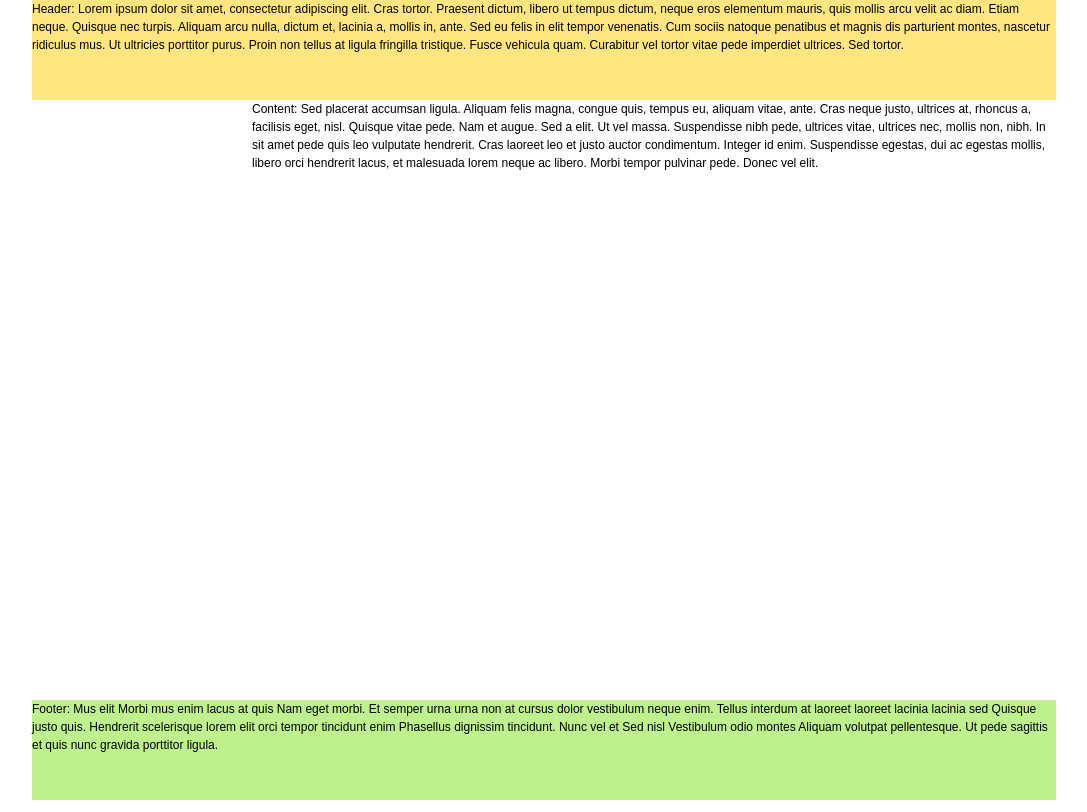
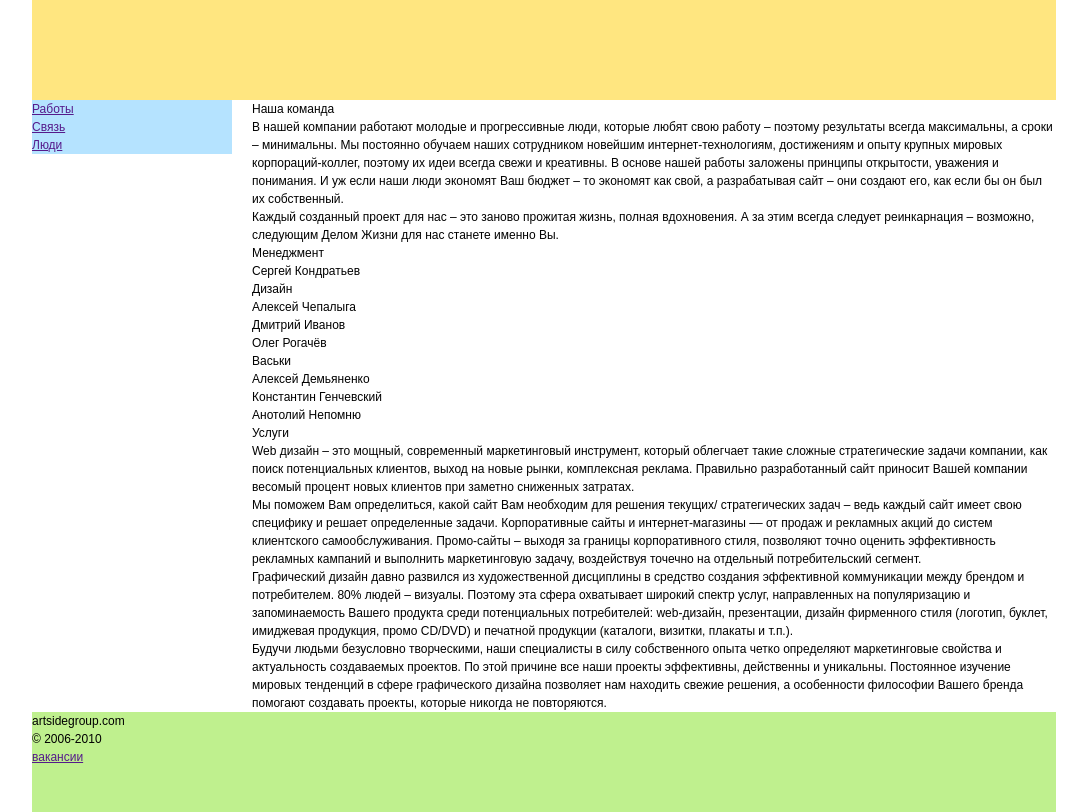
Before and after one commit to tomachen/frontend-ui-artside, a website: page src/index.html in a window 1280 px wide. Shown: the whole page, without its empty margins (96-1183 px from the left). Drawn offline with Linux system fonts and the light colour scheme.

Commit message:
добавила текст в index.html

```diff
--- a/src/index.html
+++ b/src/index.html
@@ -12,18 +12,52 @@
 	<div class="wrapper">
 
 		<header class="header">
-			<strong>Header:</strong> Lorem ipsum dolor sit amet, consectetur adipiscing elit. Cras tortor. Praesent dictum, libero ut tempus dictum, neque eros elementum mauris, quis mollis arcu velit ac diam. Etiam neque. Quisque nec turpis. Aliquam arcu nulla, dictum et, lacinia a, mollis in, ante. Sed eu felis in elit tempor venenatis. Cum sociis natoque penatibus et magnis dis parturient montes, nascetur ridiculus mus. Ut ultricies porttitor purus. Proin non tellus at ligula fringilla tristique. Fusce vehicula quam. Curabitur vel tortor vitae pede imperdiet ultrices. Sed tortor.
+
 		</header>
 		<!-- .header-->
 			<div class="middle">
 
 			<div class="container">
 				<main class="content">
-					<strong>Content:</strong> Sed placerat accumsan ligula. Aliquam felis magna, congue quis, tempus eu, aliquam vitae, ante. Cras neque justo, ultrices at, rhoncus a, facilisis eget, nisl. Quisque vitae pede. Nam et augue. Sed a elit. Ut vel massa. Suspendisse nibh pede, ultrices vitae, ultrices nec, mollis non, nibh. In sit amet pede quis leo vulputate hendrerit. Cras laoreet leo et justo auctor condimentum. Integer id enim. Suspendisse egestas, dui ac egestas mollis, libero orci hendrerit lacus, et malesuada lorem neque ac libero. Morbi tempor pulvinar pede. Donec vel elit.
+					<h1>Наша команда</h1>
+					<p>В нашей компании работают молодые и прогрессивные люди, которые любят свою работу – поэтому результаты всегда максимальны, а сроки – минимальны. Мы постоянно обучаем наших сотрудником новейшим интернет-технологиям, достижениям и опыту крупных мировых корпораций-коллег, поэтому их идеи всегда свежи и креативны.  В основе нашей работы заложены принципы открытости, уважения и понимания. И уж если наши люди экономят Ваш бюджет – то экономят как свой, а разрабатывая сайт – они создают его, как если бы он был их собственный.</p>
+					<p>Каждый созданный проект для нас – это заново прожитая жизнь, полная вдохновения. А за этим всегда следует реинкарнация – возможно, следующим Делом Жизни для нас станете именно Вы.</p>
+					 <div class="column first">
+						 	<ul>Менеджмент
+						 		<li>Сергей Кондратьев</li>
+						 	</ul>
+					 </div>
+					 <div class="column second">
+						 	<ul>Дизайн
+						 		<li>Алексей Чепалыга</li>
+								<li>Дмитрий Иванов</li>
+								<li>Олег Рогачёв</li>
+						 	</ul>
+					 </div>
+					 <div class="column third">
+						 	<ul>Васьки
+								 <li>Алексей Демьяненко</li>
+								 <li>Константин Генчевский</li>
+								 <li>Анотолий Непомню</li>
+					 		</ul>
+					 </div>
+					 <h1>Услуги</h1>
+					 <p><strong>Web дизайн</strong> – это мощный, современный маркетинговый инструмент, который облегчает такие сложные стратегические задачи компании, как поиск потенциальных клиентов, выход на новые рынки, комплексная реклама. Правильно разработанный сайт приносит Вашей компании весомый процент новых клиентов при заметно сниженных затратах.</p>
+					 <p>Мы поможем Вам определиться, какой сайт Вам необходим для решения текущих/ стратегических задач – ведь каждый сайт имеет свою специфику и решает определенные задачи. Корпоративные сайты и  интернет-магазины –– от продаж и рекламных акций до систем клиентского самообслуживания. Промо-сайты – выходя за границы корпоративного стиля, позволяют точно оценить эффективность рекламных кампаний и выполнить маркетинговую задачу, воздействуя точечно на отдельный потребительский сегмент.</p>
+						<p><strong>Графический дизайн</strong> давно развился из художественной дисциплины в средство создания эффективной коммуникации между брендом и потребителем. 80% людей – визуалы. Поэтому эта сфера охватывает широкий спектр услуг, направленных на популяризацию и запоминаемость Вашего продукта среди потенциальных потребителей: web-дизайн, презентации, дизайн фирменного стиля (логотип, буклет, имиджевая продукция, промо CD/DVD) и печатной продукции (каталоги, визитки, плакаты и т.п.).</p>
+						<p>Будучи людьми безусловно творческими, наши специалисты в силу собственного опыта четко определяют маркетинговые свойства и актуальность создаваемых проектов. По этой причине все наши проекты эффективны, действенны и уникальны. Постоянное изучение мировых тенденций в сфере графического дизайна позволяет нам находить свежие решения, а особенности философии Вашего бренда помогают создавать проекты, которые никогда не повторяются.</p>
 				</main><!-- .content -->
 			</div><!-- .container-->
 
 			<aside class="left-sidebar">
+				<nav class="navigation-list">
+					<ul>
+						<li><a href="">Работы</a></li>
+						<li><a href="">Связь</a></li>
+						<li><a href="">Люди</a></li>
+					</ul>
+
+				</nav>
 
 			</aside><!-- .left-sidebar -->
 
@@ -32,7 +66,14 @@
 	</div><!-- .wrapper -->
 
 	<footer class="footer">
-		<strong>Footer:</strong> Mus elit Morbi mus enim lacus at quis Nam eget morbi. Et semper urna urna non at cursus dolor vestibulum neque enim. Tellus interdum at laoreet laoreet lacinia lacinia sed Quisque justo quis. Hendrerit scelerisque lorem elit orci tempor tincidunt enim Phasellus dignissim tincidunt. Nunc vel et Sed nisl Vestibulum odio montes Aliquam volutpat pellentesque. Ut pede sagittis et quis nunc gravida porttitor ligula.
+		<div class="footer-element">
+			<p>artsidegroup.com</p>
+			<p>&copy; 2006-2010</p>
+					</div>
+	<div class="footer-link">
+			<a href="">вакансии</a>
+	</div>
+
 	</footer><!-- .footer -->
 </body>
 </html>
--- a/src/style.css
+++ b/src/style.css
@@ -30,18 +30,7 @@ body {
 ol, ul {
 	list-style: none;
 }
-blockquote, q {
-	quotes: none;
-}
-blockquote:before, blockquote:after,
-q:before, q:after {
-	content: '';
-	content: none;
-}
-table {
-	border-collapse: collapse;
-	border-spacing: 0;
-}
+
 /* End of Eric Meyer's CSS Reset */
 
 html {
```
